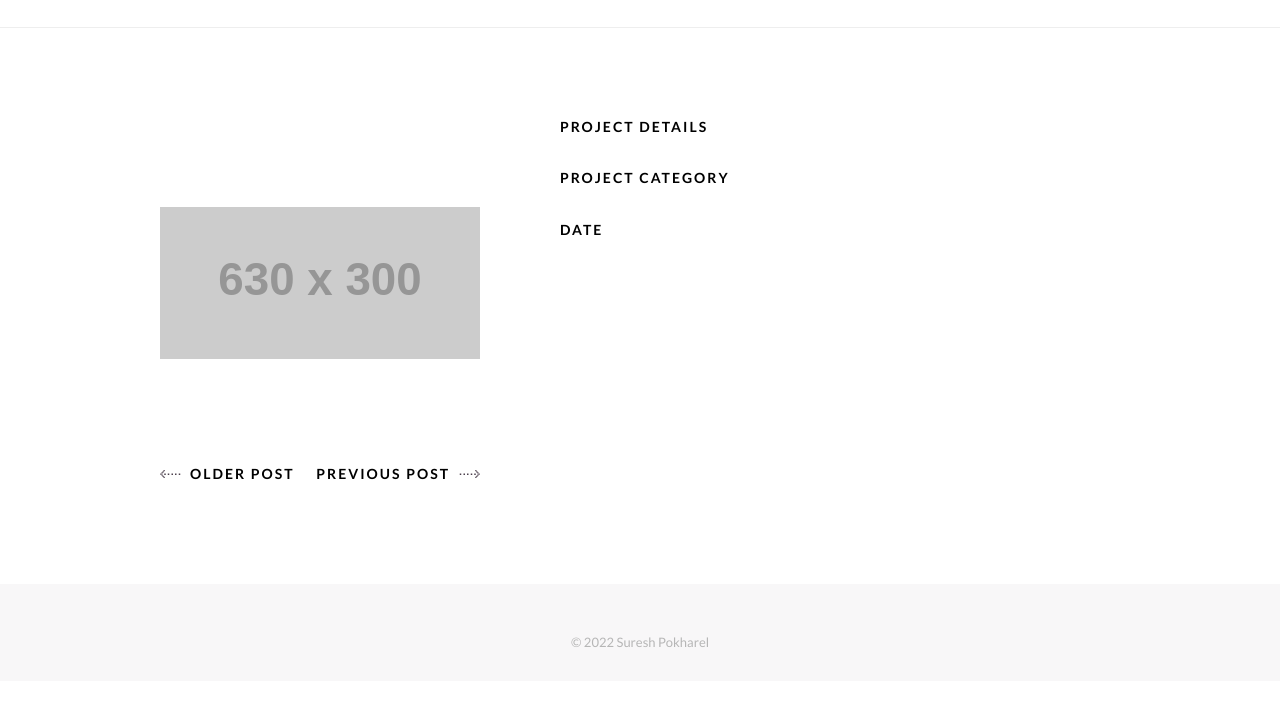
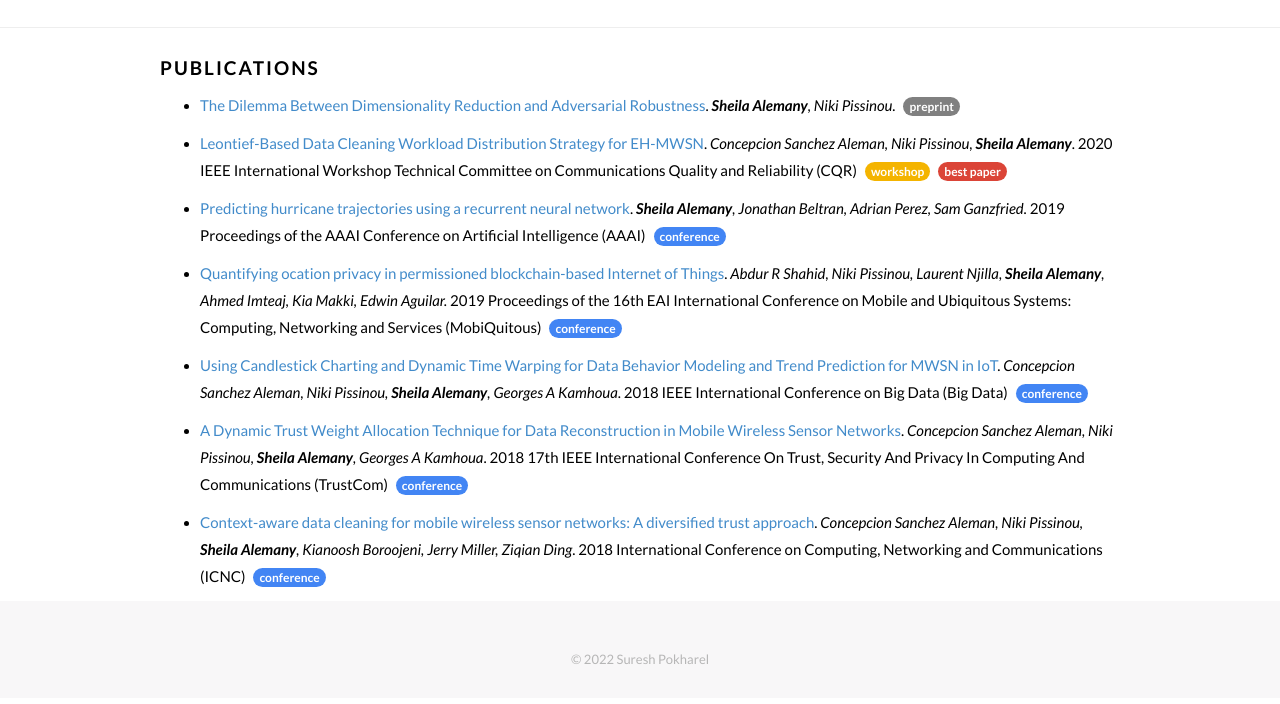
Before and after one commit to suresh-pokharel/suresh-pokharel.github.io, a plain HTML site: page publications.html in a window 1280 px wide. Shown: the part 74-778 px from the top of the page. Drawn offline with Linux system fonts and the light colour scheme; placeholder pictures from the web are drawn by us.

Commit message:
Update publications.html

```diff
--- a/publications.html
+++ b/publications.html
@@ -21,42 +21,35 @@
 
 <!-- Import header -->
 <div data-include="header"></div>
-<div class="container bodyContent text-xs-center">
-	<h3 class="page-title" id="project-title"></h3>
-	<div class="row">
-    	<div class="col-lg-4 col-md-4 col-sm-4 col-xs-12 blogleft">
+<div class="container">
+  <div class="row content publications" style="padding-left: 0;">
+    <h3 class="contactTitle text-xs-center">Publications</h3>
 
-          <article class="project clearfix">
-       	    	<div class="projectImage">
-                    <img id="project-image-1" alt="" src="">
-                </div>
-            	<br><br>
-       	    	<div class="projectImage">
-                    <img id="project-image-2" alt="" src="">
-                </div>
+    <ul >
+      <li>
+        <p><a href="https://arxiv.org/pdf/2006.10885">The Dilemma Between Dimensionality Reduction and Adversarial Robustness</a>. <span class="authors"><strong>Sheila Alemany</strong>, Niki Pissinou.</span> <span class="paper-type-preprint">preprint</span></p>
+      </li>
+      <li>
+        <p><a href="https://ieeexplore.ieee.org/abstract/document/9101389">Leontief-Based Data Cleaning Workload Distribution Strategy for EH-MWSN</a>. <span class="authors">Concepcion Sanchez Aleman, Niki Pissinou, <strong>Sheila Alemany</strong></span>. 2020 IEEE International Workshop Technical Committee on Communications Quality and Reliability (CQR) <span class="paper-type-workshop">workshop</span> <span class="paper-type-bestpaper">best paper</span> </p>
+      </li>
+      <li>
+        <p><a href="https://www.aaai.org/ojs/index.php/AAAI/article/view/3819/3697">Predicting hurricane trajectories using a recurrent neural network</a>. <span class="authors"><strong>Sheila Alemany</strong>, Jonathan Beltran, Adrian Perez, Sam Ganzfried.</span> 2019 Proceedings of the AAAI Conference on Artificial Intelligence (AAAI) <span class="paper-type-conference">conference</span></p>
+      </li>
+      <li>
+        <p><a href="https://dl.acm.org/doi/abs/10.1145/3360774.3360800">Quantifying ocation privacy in permissioned blockchain-based Internet of Things</a>. <span class="authors">Abdur R Shahid, Niki Pissinou, Laurent Njilla, <strong>Sheila Alemany</strong>, Ahmed Imteaj, Kia Makki, Edwin Aguilar.</span> 2019 Proceedings of the 16th EAI International Conference on Mobile and Ubiquitous Systems: Computing, Networking and Services (MobiQuitous) <span class="paper-type-conference">conference</span></p>
+      </li>
+      <li>
+        <p><a href="https://ieeexplore.ieee.org/abstract/document/8622308">Using Candlestick Charting and Dynamic Time Warping for Data Behavior Modeling and Trend Prediction for MWSN in IoT</a>. <span class="authors">Concepcion Sanchez Aleman, Niki Pissinou, <strong>Sheila Alemany</strong>, Georges A Kamhoua</span>. 2018 IEEE International Conference on Big Data (Big Data) <span class="paper-type-conference">conference</span></p>
+      </li>
+      <li>
+        <p><a href="https://ieeexplore.ieee.org/abstract/document/8455888">A Dynamic Trust Weight Allocation Technique for Data Reconstruction in Mobile Wireless Sensor Networks</a>. <span class="authors">Concepcion Sanchez Aleman, Niki Pissinou, <strong>Sheila Alemany</strong>, Georges A Kamhoua</span>. 2018 17th IEEE International Conference On Trust, Security And Privacy In Computing And Communications (TrustCom) <span class="paper-type-conference">conference</span></p>
+      </li>
+      <li>
+        <p><a href="https://ieeexplore.ieee.org/abstract/document/8390320">Context-aware data cleaning for mobile wireless sensor networks: A diversified trust approach</a>. <span class="authors">Concepcion Sanchez Aleman, Niki Pissinou, <strong>Sheila Alemany</strong>, Kianoosh Boroojeni, Jerry Miller, Ziqian Ding</span>. 2018 International Conference on Computing, Networking and Communications (ICNC) <span class="paper-type-conference">conference</span></p>
+      </li>
+    </ul>
 
-       	     <div class="projectImage">
-                    <img src="http://placehold.it/630x300&text=image3" class="img-responsive postImage" alt="">
-                </div>
-            </article>
-            <div class="postnav clearfix">
-           	<a href="#" class="post-prev">Older Post</a>
-            <a href="#" class="post-next">Previous Post</a>
-           </div>
-      </div>
-        <div class="col-lg-6 col-md-6 col-sm-6 col-xs-12 col-md-offset-1 col-lg-offset-1 col-sm-offset-1 col-xs-offset-0 blogsidebar content-udacity">
-        	<aside class="widget">
-                <h3 class="sidebarprojecttitle">Project Details</h3>
-                <p class="sidebarEntry" id="project-description"></p>
-
-                <h3 class="sidebarprojecttitle">Project Category</h3>
-                <p class="sidebarEntry" id="project-category"></p>
-
-                <h3 class="sidebarprojecttitle">Date</h3>
-                <p class="sidebarEntry" id="project-date"></p>
-          </aside>
-        </div>
-    </div>
+  </div>
 </div>
 
 <!-- Import footer -->
```
